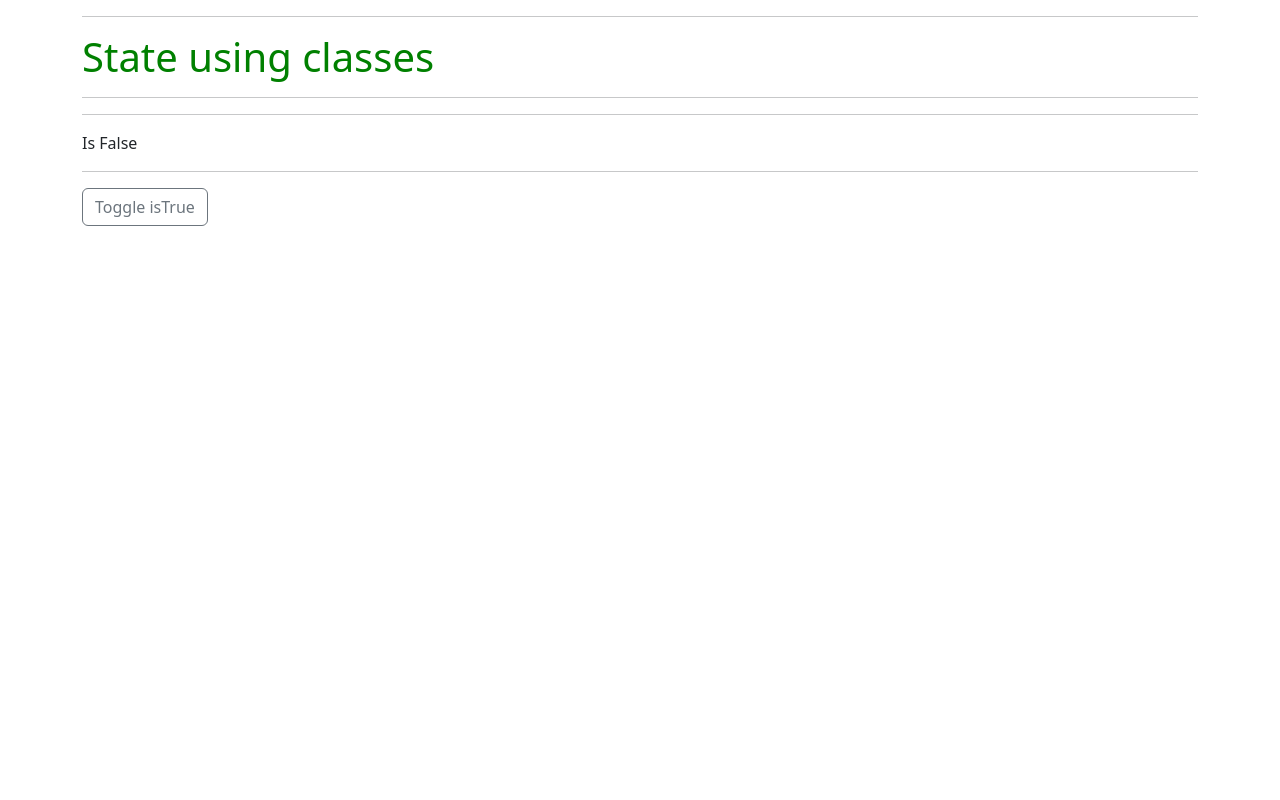
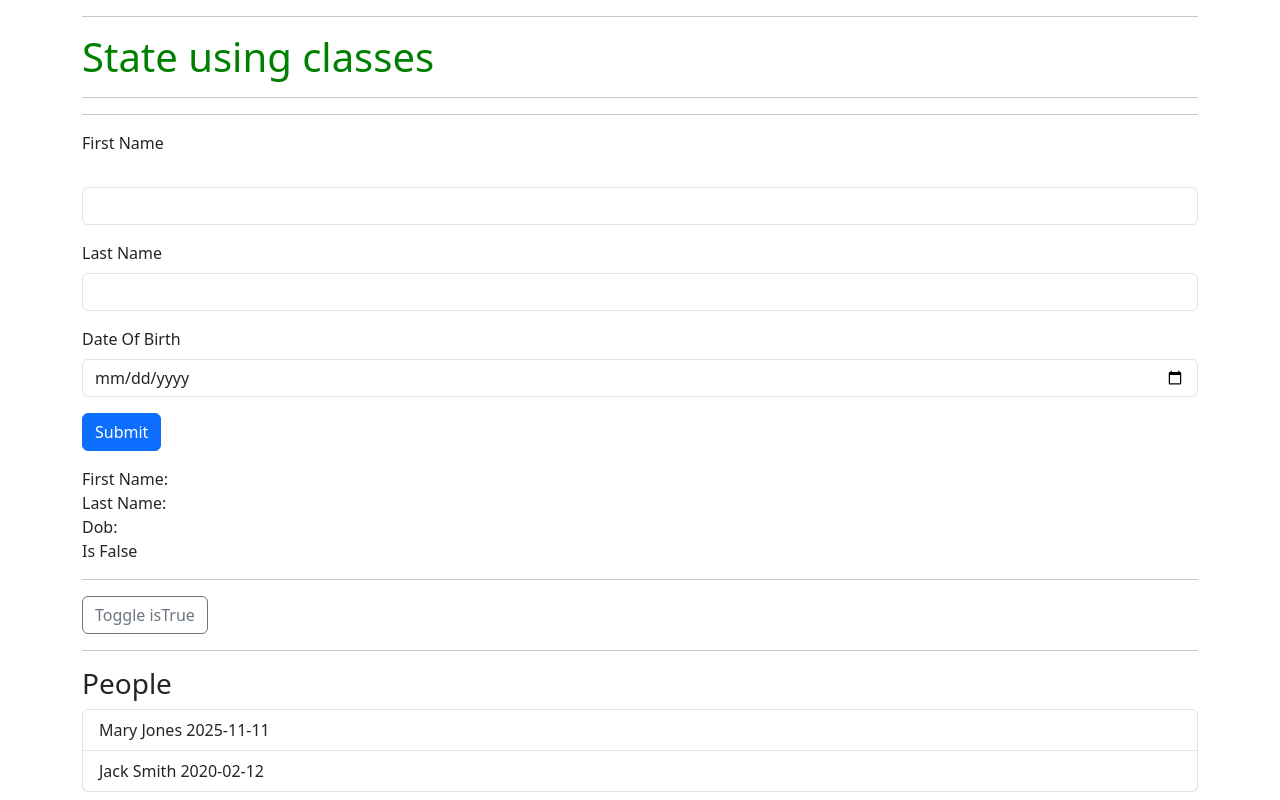
Before and after one commit to bommasanigangadhar-jpg/react-web-backend-golang, a React (Create React App) app: page / in a window 1280 px wide. Built offline with nearby package versions, Linux system fonts and the light colour scheme.

Commit message:
[no task id]-added input form

```diff
--- /dev/null
+++ b/src/App.js
@@ -0,0 +1,142 @@
+import React, { Fragment, useEffect, useState } from "react";
+import './App.css';
+import Input from "./Input";
+
+
+function HelloWorld(props) {
+    const [isTrue, setIsTrue] = useState(false);
+    const [crowd, setCrowd] = useState([]);
+    const [firstName, setFirstName] = useState("");
+    const [lastName, setLastName] = useState("");
+    const [dob, setDob] = useState("");
+
+    const toggleTrue = () => {
+        if(isTrue) {
+            setIsTrue(false);
+            return;
+        }
+        setIsTrue(true);
+    };
+
+    useEffect( () => {
+        console.log("use effect fired..!");
+
+        let people = [
+            {
+                id: 1,
+                firstName: "Mary",
+                lastName: "Jones",
+                dob: "2025-11-11",
+            },
+            {
+                id: 2,
+                firstName: "Jack",
+                lastName: "Smith",
+                dob: "2020-02-12",
+            }
+        ]
+        setCrowd(people);
+    }, []);
+
+    const handleSubmit = (event) => {
+        event.preventDefault();
+        if(lastName !== "") {
+            addPerson(firstName, lastName, dob);
+        }
+    }
+
+    const addPerson = (newFirst, newLast, newDob) => {
+        let newPerson = {
+            id: crowd.length + 1,
+            firstName: newFirst,
+            lastName: newLast,
+            dob: newDob,
+        }
+
+        const newList = crowd.concat(newPerson);
+
+        const sorted = newList.sort((a, b) => {
+            if (a.lastName < b.lastName) {
+                return -1;
+            } else if (a.lastName > b.lastName) {
+                return 1;
+            }
+            return 0;
+        })
+
+        setCrowd(sorted);
+        setFirstName("");
+        setLastName("");
+        setDob("");
+    }
+
+    return (
+        <Fragment>
+            <hr></hr>
+            <h1 className="h1-green">{props.message}</h1>
+            <hr />
+            {isTrue &&
+                <Fragment>
+                    <p>The current value of IsTrue is true</p>
+                    <hr />
+                </Fragment>
+            }
+            <hr />
+
+            <form autoComplete="off" onSubmit={handleSubmit}>
+
+                <div className="mb-3">
+                    <label className="form-label" htmlFor="first-name">First Name</label>
+                    <Input
+                        type="text"
+                        name="first-name"
+                        id="first-name"
+                        autoComplete="first-name-new"
+                        className="form-control"
+                        onChange= {(event) => setFirstName(event.target.value)}
+                    ></Input>
+
+                    <Input
+                        title="Last Name"
+                        type="text"
+                        name="last-name"
+                        id="last-name"
+                        autoComplete="last-name-new"
+                        className="form-control"
+                        onChange= {(event) => setLastName(event.target.value)}
+                    ></Input>
+
+                    <Input
+                        title="Date Of Birth"
+                        type="date"
+                        name="dob"
+                        autoComplete="dob-new"
+                        className="form-control"
+                        onChange= {(event) => setDob(event.target.value)}
+                    ></Input>
+
+                    <input type="submit" value="Submit" className="btn btn-primary"></input>
+                </div>
+            </form>
+
+            <div>
+                First Name: {firstName} <br />
+                Last Name: {lastName} <br />
+                Dob: {dob} <br />
+            </div>
+
+            { isTrue ? <p>Is True</p> : <p>Is False</p> }
+            <hr />
+            <a href="#!" className="btn btn-outline-secondary" onClick={toggleTrue}>Toggle isTrue</a>
+            <hr />
+            <h3>People</h3>
+            <ul className="list-group">
+                {crowd.map((m) => (
+                    <li key={m.id} className="list-group-item">{m.firstName} {m.lastName} {m.dob}</li>
+                ))}
+            </ul>
+        </Fragment>
+    );
+}
+
+export default HelloWorld;
--- a/src/AppClass.js
+++ b/src/AppClass.js
@@ -1,5 +1,5 @@
 import React, { Component, Fragment } from "react";
-import './HelloWorld.css';
+import './App.css';
 
 export default class AppClass extends Component {
 
--- /dev/null
+++ b/src/Input.js
@@ -0,0 +1,17 @@
+const Input = (props) => {
+
+    return(
+        <div className="mb-3">
+            <label htmlFor={props.name} className="form-label">{props.title}</label>
+            <input
+                type={props.type}
+                className={props.className}
+                id={props.name}
+                autoComplete={props.autoComplete}
+                onChange={props.onChange}
+            />
+        </div>
+    )
+}
+
+export default Input;
--- a/src/index.js
+++ b/src/index.js
@@ -1,6 +1,6 @@
 import React from 'react';
 import ReactDOM from 'react-dom/client';
-import AppClass from './AppClass';
+import App from './App';
 
 const root = ReactDOM.createRoot(document.getElementById('root'));
 root.render(
@@ -8,7 +8,7 @@
     <div className='container'>
       <div className='row'>
         <div className='col'>
-            <AppClass message="State using classes"/>
+            <App message="State using classes"/>
         </div>
       </div>
     </div>
```
Also changed, not shown: src/HelloWorld.js (deleted, +0 -34 lines), src/App.css (renamed from src/HelloWorld.css).
